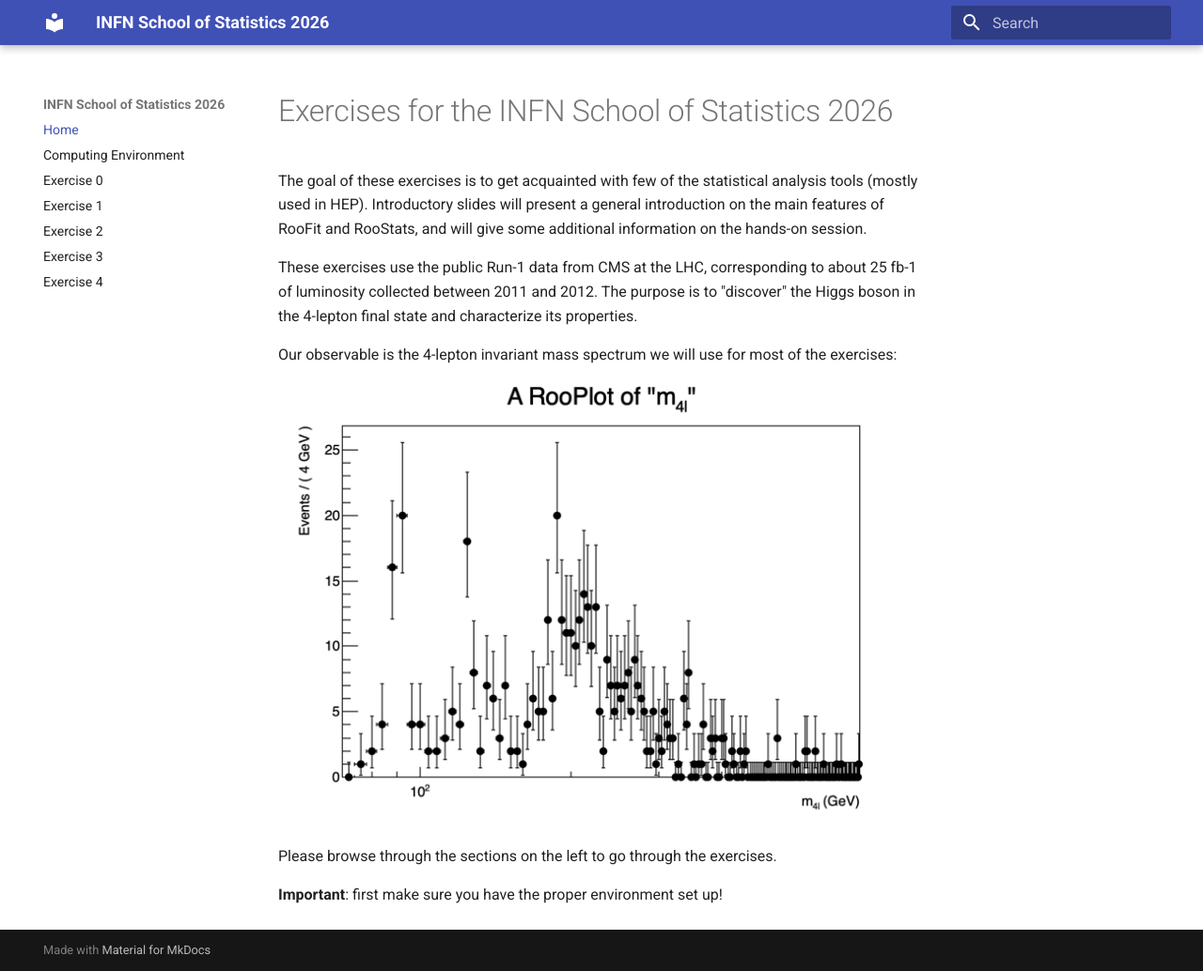
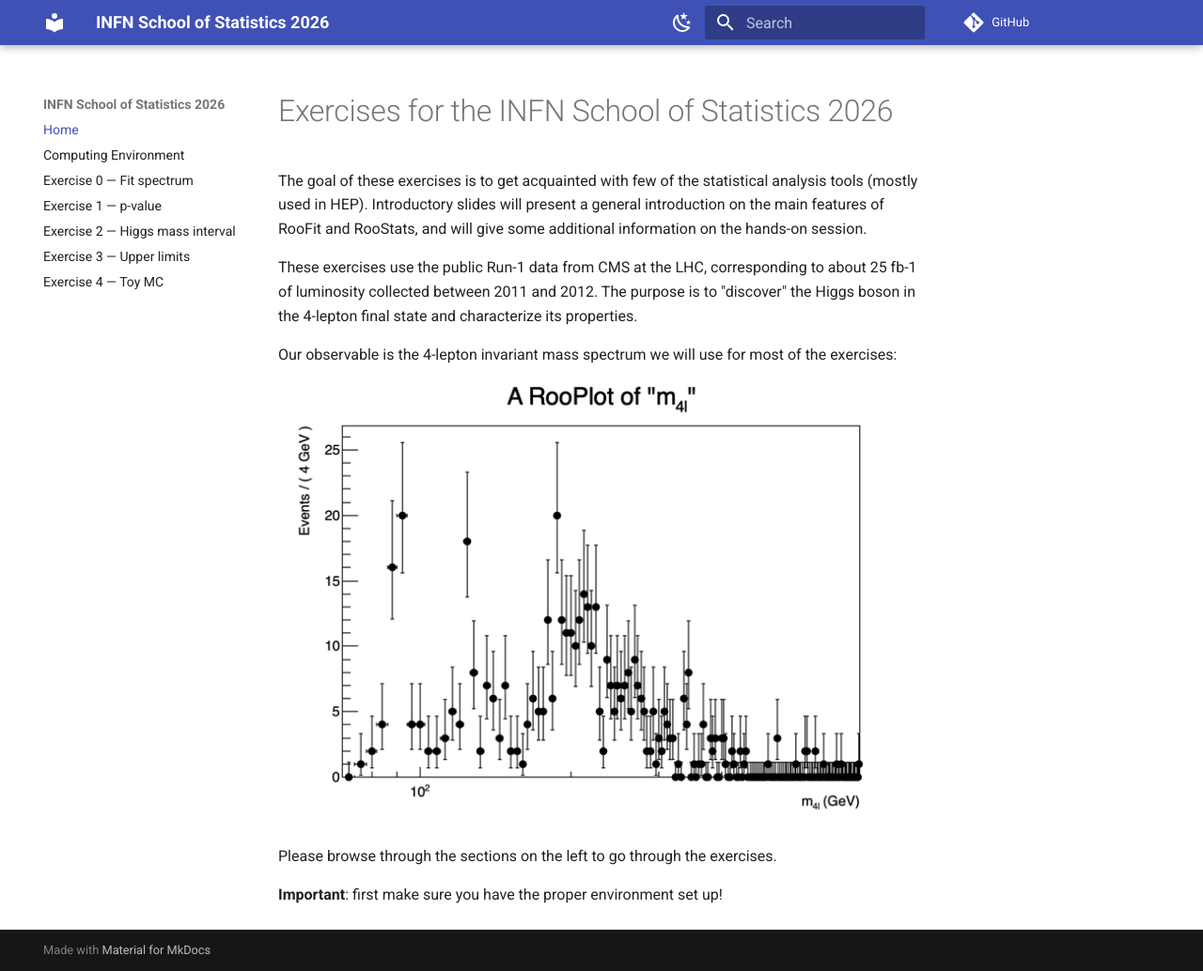
Before and after one commit to pellicci/INFNStat, an MkDocs documentation site: the page built from docs/index.md, in a window 1280 px wide and 1034 px high. Shown: the whole window at 94% size. Built offline with MkDocs 1.6.1 and Material for MkDocs 9.7.7, drawn with Linux system fonts in a browser that asks for light colours; comment, search, counter and statistics services are not loaded.

Commit message:
Update mkdocs.yml

```diff
--- a/mkdocs.yml
+++ b/mkdocs.yml
@@ -1,16 +1,43 @@
+site_name: INFN School of Statistics 2026
+site_description: RooFit and RooStats exercises migrated from CERN TWiki
+repo_url: https://github.com/pellicci/INFNStat
 
-site_name: INFN School of Statistics 2026
 theme:
   name: material
+  features:
+    - navigation.sections
+    - navigation.expand
+    - navigation.top
+    - content.code.copy
+    - search.suggest
+    - search.highlight
+  palette:
+    - scheme: default
+      toggle:
+        icon: material/weather-night
+        name: Switch to dark mode
+    - scheme: slate
+      toggle:
+        icon: material/weather-sunny
+        name: Switch to light mode
+
 markdown_extensions:
   - admonition
+  - toc:
+      permalink: true
+  - pymdownx.highlight
   - pymdownx.superfences
-  - pymdownx.highlight
+  - pymdownx.arithmatex:
+      generic: true
+
+extra_javascript:
+  - https://cdn.jsdelivr.net/npm/mathjax@3/es5/tex-mml-chtml.js
+
 nav:
   - Home: index.md
   - Computing Environment: setup.md
-  - Exercise 0: exercise0.md
-  - Exercise 1: exercise1.md
-  - Exercise 2: exercise2.md
-  - Exercise 3: exercise3.md
-  - Exercise 4: exercise4.md
+  - Exercise 0 — Fit spectrum: exercise0.md
+  - Exercise 1 — p-value: exercise1.md
+  - Exercise 2 — Higgs mass interval: exercise2.md
+  - Exercise 3 — Upper limits: exercise3.md
+  - Exercise 4 — Toy MC: exercise4.md
```
